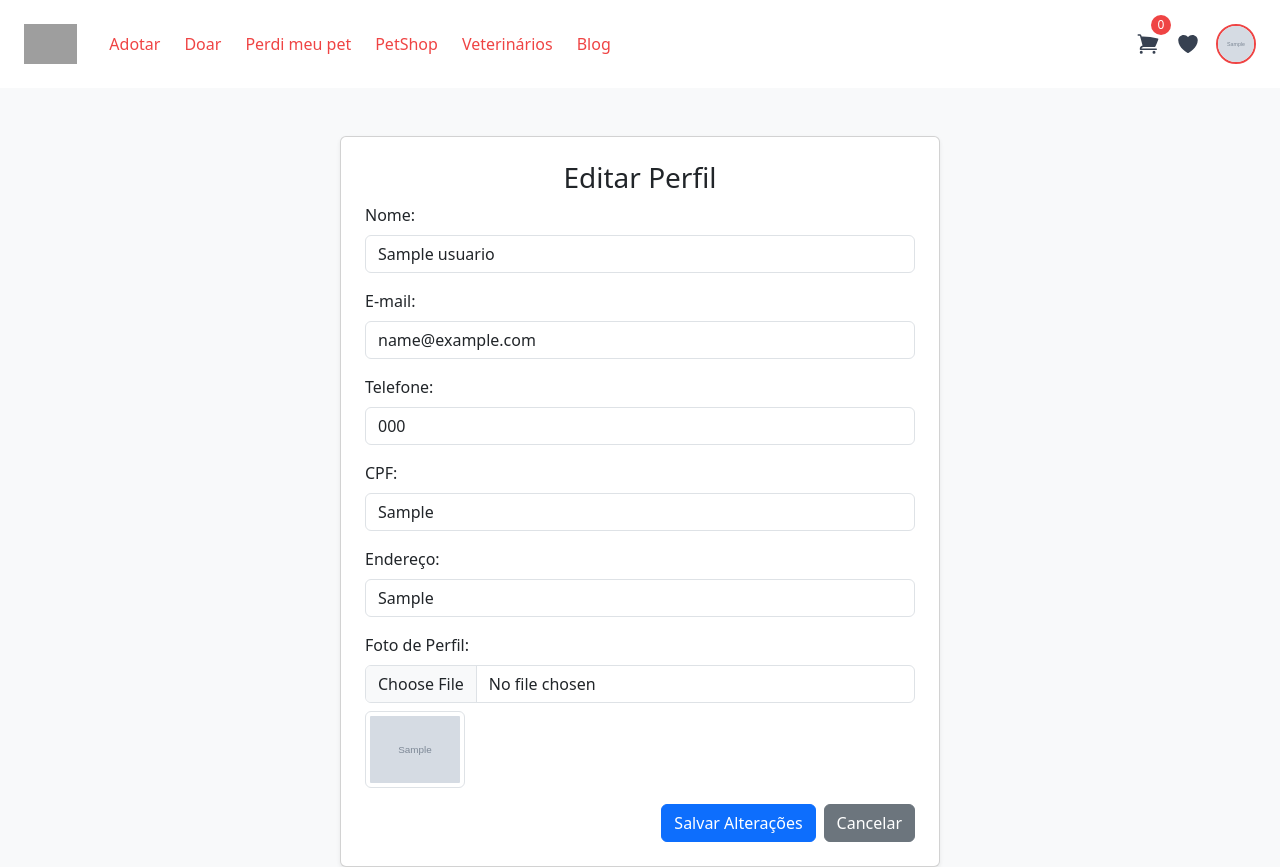
After one commit to tais1804/acheipet_git, a PHP site: page /acheipet_git/editar_usuario.php in a window 1280 px wide. The commit adds this page. Run offline with PHP 8.4, Linux system fonts and the light colour scheme; the visitor is signed in with stand-in values (Sample User, id 1); tables that the repository leaves empty or names only in its code hold one stand-in row (values such as "Sample post"); grey boxes marked "Sample" are stand-in pictures; some libraries are stand-ins or nearby versions; grey boxes are pictures that could not be loaded.

Commit message:
criacao da pagina de edição do perfil do usuário

```diff
--- /dev/null
+++ b/editar_usuario.php
@@ -0,0 +1,116 @@
+<?php
+session_start();
+include "conexao.php";
+include "dados_usuario.php";
+
+// Verifica se o formulário foi enviado
+if ($_SERVER["REQUEST_METHOD"] == "POST") {
+    $nome = $_POST["nome"];
+    $email = $_POST["email"];
+    $telefone = $_POST["telefone"];
+    $cpf = $_POST["cpf"];
+    $endereco = $_POST["endereco"];
+
+    // Atualiza a foto se uma nova for enviada
+    if ($_FILES["foto"]["name"]) {
+        $foto_nome = basename($_FILES["foto"]["name"]);
+        $foto_caminho = "uploads/" . $foto_nome;
+        move_uploaded_file($_FILES["foto"]["tmp_name"], $foto_caminho);
+    } else {
+        $foto_caminho = $usuario["foto"]; // mantém a foto atual
+    }
+
+    $id_usuario = $_SESSION["id_usuario"];
+
+    // Atualiza os dados no banco
+$sql = "UPDATE usuarios SET nome = :nome, email = :email, telefone = :telefone, cpf = :cpf, endereco = :endereco, foto = :foto WHERE id_usuario = :id";
+$stmt = $conexao->prepare($sql);
+$sucesso = $stmt->execute([
+    ':nome' => $nome,
+    ':email' => $email,
+    ':telefone' => $telefone,
+    ':cpf' => $cpf,
+    ':endereco' => $endereco,
+    ':foto' => $foto_caminho,
+    ':id' => $_SESSION["id_usuario"]
+]);
+
+if ($sucesso) {
+    header("Location: perfil_usuario.php");
+    exit();
+} else {
+    echo "Erro ao atualizar os dados.";
+}
+
+}
+?>
+
+<!DOCTYPE html>
+<html>
+
+<head>
+    <title>Editar Perfil - Achei Pet</title>
+    <link rel="icon" type="image/png" sizes="16x16" href="images/favicons/favicon-16x16.png">
+    <link href="https://cdn.jsdelivr.net/npm/bootstrap@5.3.3/dist/css/bootstrap.min.css" rel="stylesheet"
+        crossorigin="anonymous">
+    <link rel="stylesheet" type="text/css" href="css/estilo-achei-pet.css">
+    <script src="https://cdn.tailwindcss.com"></script>
+</head>
+
+<body>
+    <?php include "header.php"; ?>
+
+    <div class="container mt-5">
+
+        <form method="POST" enctype="multipart/form-data" class="card p-4 shadow-sm"
+            style="max-width: 600px; margin: auto;">
+            <h2 class="h3 text-center">Editar Perfil</h2>
+            <div class="mb-3">
+                <label for="nome" class="form-label">Nome:</label>
+                <input type="text" class="form-control" id="nome" name="nome"
+                    value="<?= htmlspecialchars($usuario['nome']) ?>" required>
+            </div>
+
+            <div class="mb-3">
+                <label for="email" class="form-label">E-mail:</label>
+                <input type="email" class="form-control" id="email" name="email"
+                    value="<?= htmlspecialchars($usuario['email']) ?>" required>
+            </div>
+
+            <div class="mb-3">
+                <label for="telefone" class="form-label">Telefone:</label>
+                <input type="text" class="form-control" id="telefone" name="telefone"
+                    value="<?= htmlspecialchars($usuario['telefone']) ?>">
+            </div>
+
+            <div class="mb-3">
+                <label for="cpf" class="form-label">CPF:</label>
+                <input type="text" class="form-control" id="cpf" name="cpf"
+                    value="<?= htmlspecialchars($usuario['cpf']) ?>">
+            </div>
+
+            <div class="mb-3">
+                <label for="endereco" class="form-label">Endereço:</label>
+                <input type="text" class="form-control" id="endereco" name="endereco"
+                    value="<?= htmlspecialchars($usuario['endereco']) ?>">
+            </div>
+
+            <div class="mb-3">
+                <label for="foto" class="form-label">Foto de Perfil:</label>
+                <input type="file" class="form-control" id="foto" name="foto">
+                <?php if ($usuario['foto']): ?>
+                <img src="<?= htmlspecialchars($usuario['foto']) ?>" alt="Foto atual" class="img-thumbnail mt-2"
+                    style="width: 100px;">
+                <?php endif; ?>
+            </div>
+            <div class="d-grid gap-2 d-md-flex justify-content-md-end">
+                <button type="submit" class="btn btn-primary">Salvar Alterações</button>
+                <a href="perfil_usuario.php" class="btn btn-secondary">Cancelar</a>
+        </form>
+    </div>
+
+    <script src="https://cdn.jsdelivr.net/npm/bootstrap@5.3.3/dist/js/bootstrap.bundle.min.js" crossorigin="anonymous">
+    </script>
+</body>
+
+</html>
```
Also changed, not shown: perfil_usuario.php (+23 -8 lines).
